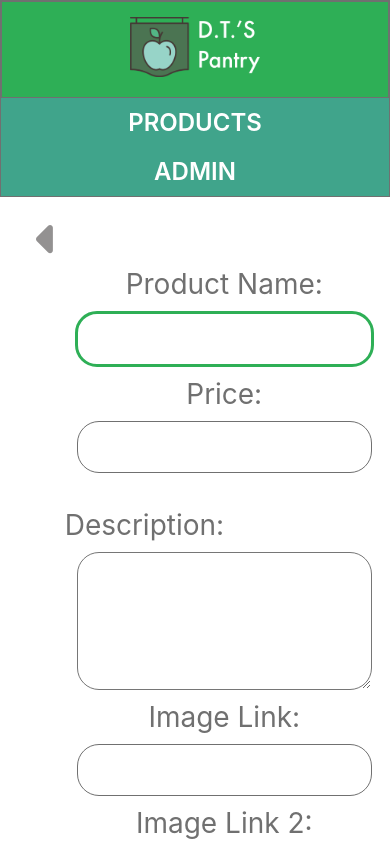
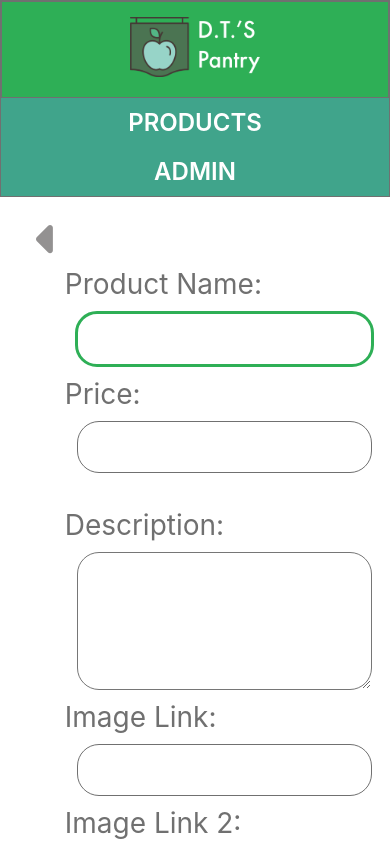
Before and after one commit to akildunne/p3-grocery-store, a React (Create React App) app in the folder client/: page /add in a window 390 px wide. Shown: the top 844 px of the page. Built offline with nearby package versions, Linux system fonts and the light colour scheme.

Commit message:
More styling for edit/create media queries

```diff
--- a/client/src/screens/ProductCreate.jsx
+++ b/client/src/screens/ProductCreate.jsx
@@ -36,6 +36,10 @@ const Form = styled.form`
 const LabelContainer = styled.label`
   color: #707070;
   font-size: 28px;
+
+  @media (max-width: 400px) {
+    align-self: flex-start;
+  }
 `;
 
 const InputContainer = styled.input`
--- a/client/src/screens/ProductEdit.jsx
+++ b/client/src/screens/ProductEdit.jsx
@@ -36,6 +36,10 @@ const Form = styled.form`
 const LabelContainer = styled.label`
   color: #707070;
   font-size: 28px;
+
+  @media (max-width: 400px) {
+    align-self: flex-start;
+  }
 `;
 
 const InputContainer = styled.input`
```
